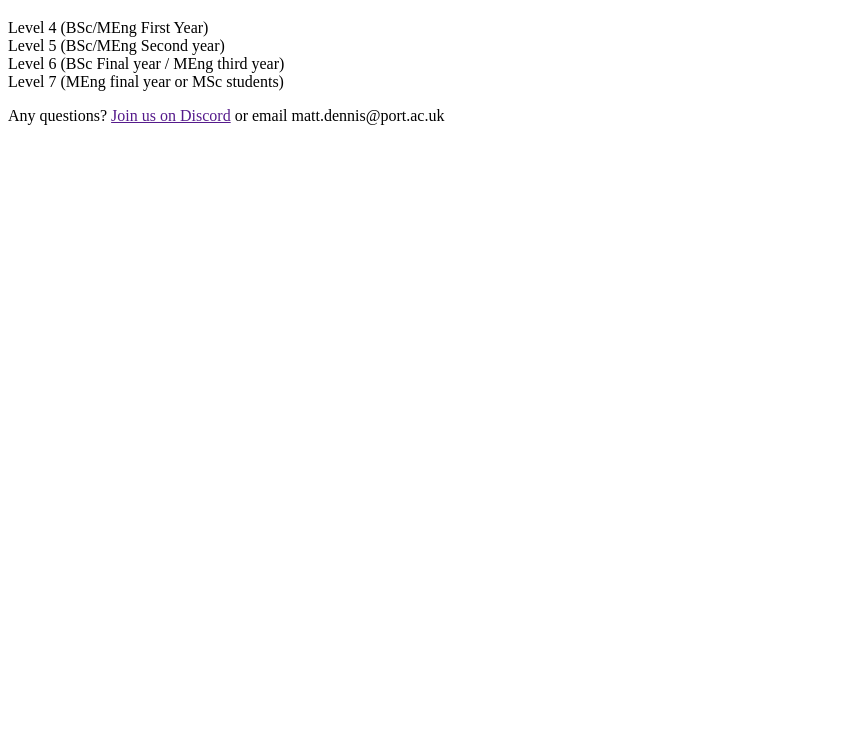
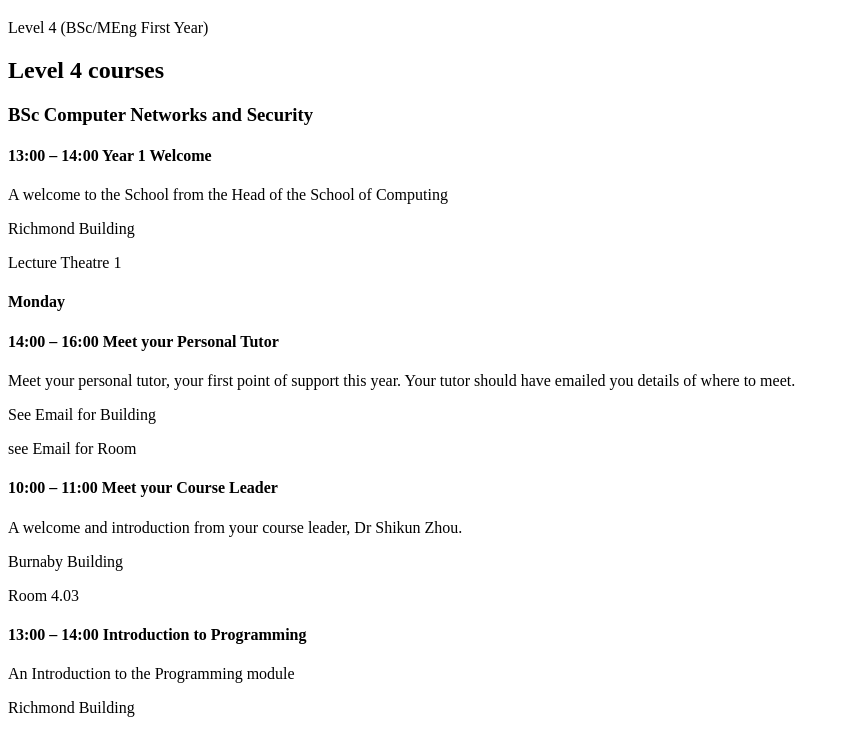
Before and after one commit to portsoc/induction, a website: page public/index.html in a window 1280 px wide. Shown: the part 61-791 px from the top of the page, without its empty margins (0-845 px from the left). Drawn offline with Linux system fonts and the light colour scheme.

Commit message:
works apart from sort

```diff
--- /dev/null
+++ b/index.js
@@ -0,0 +1,5 @@
+import express from 'express';
+
+const app = express();
+app.use(express.static('public'));
+app.listen(8080);
--- a/public/data/data.json
+++ b/public/data/data.json
@@ -14,10 +14,10 @@
           "title": "Meet your Personal Tutor",
           "description": "Meet your personal tutor, your first point of support this year. Your tutor should have emailed you details of where to meet.",
           "day": "monday",
-          "time": "13",
+          "time": "14",
           "duration": 2,
-          "building": "see email",
-          "room": "see email"
+          "building": "See Email for ",
+          "room": "see Email for Room"
         },
         {
           "title": "Transitioning to Higher Education (surnames A-J)",
@@ -57,8 +57,8 @@
           "day": "wednesday",
           "time": "9",
           "duration": "4",
-          "building": "See email",
-          "room": "See email"
+          "building": "See Email for ",
+          "room": "see Email for Room"
         },
         {
           "title": "Get Ready for Database Systems Development",
@@ -222,5 +222,115 @@
         }
       ]
     }
+  },
+  "plans": {
+    "L4": [
+      {
+        "code": "networks",
+        "title": "BSc Computer Networks and Security"
+      },
+      {
+        "code": "compsci-b",
+        "title": "BSc Computer Science"
+      },
+      {
+        "code": "compsci-m",
+        "title": "MEng Computer Science"
+      },
+      {
+        "code": "computing",
+        "title": "BSc Computing"
+      },
+      {
+        "code": "cyfor",
+        "title": "BSc Cyber Security and Forensics Computing"
+      },
+      {
+        "code": "datasci",
+        "title": "BSc Data Science and Analytics"
+      },
+      {
+        "code": "se",
+        "title": "BSc Software Engineering"
+      }
+    ],
+    "L5": [
+      {
+        "code": "networks",
+        "title": "BSc Computer Networks and Security"
+      },
+      {
+        "code": "compsci-b",
+        "title": "BSc Computer Science"
+      },
+      {
+        "code": "compsci-m",
+        "title": "MEng Computer Science"
+      },
+      {
+        "code": "computing",
+        "title": "BSc Computing"
+      },
+      {
+        "code": "cyfor",
+        "title": "BSc Cyber Security and Forensics Computing"
+      },
+      {
+        "code": "datasci",
+        "title": "BSc Data Science and Analytics"
+      },
+      {
+        "code": "se",
+        "title": "BSc Software Engineering"
+      }
+    ],
+    "L6": [
+      {
+        "code": "networks",
+        "title": "BSc Computer Networks and Security"
+      },
+      {
+        "code": "compsci-b",
+        "title": "BSc Computer Science"
+      },
+      {
+        "code": "compsci-m",
+        "title": "MEng Computer Science"
+      },
+      {
+        "code": "computing",
+        "title": "BSc Computing"
+      },
+      {
+        "code": "cyfor",
+        "title": "BSc Cyber Security and Forensics Computing"
+      },
+      {
+        "code": "datasci",
+        "title": "BSc Data Science and Analytics"
+      },
+      {
+        "code": "se",
+        "title": "BSc Software Engineering"
+      }
+    ],
+    "L7": [
+      {
+        "code": "compsci-m",
+        "title": "MEng Computer Science"
+      },
+      {
+        "code": "da",
+        "title": "MSc Data Analytics"
+      },
+      {
+        "code": "cnam",
+        "title": "MSc Computer Networks and Administration"
+      },
+      {
+        "code": "csfit",
+        "title": "MSc csfit"
+      }
+    ]
   }
 }
--- a/public/index.html
+++ b/public/index.html
@@ -21,15 +21,36 @@
 
 <template id="course-plan">
   <section>
-    <article data-day="monday">Monday</article>
-    <p>No events.</p>
-    <article data-day="tuesday">Tuesday</article>
-    <p>No events.</p>
-    <article data-day="wednesday">Wednesday</article>
-    <p>No events.</p>
-    <article data-day="thursday">Thursday</article>
-    <p>No events.</p>
-    <article data-day="friday">Friday</article>
-    <p>No events.</p>
+    <h3 class="course-title">Course</h3>
+    <article data-day="monday">
+      <h4>Monday</h4>
+      <p class="placeholder">No events.</p>
+    </article>
+    <article data-day="tuesday">
+      <h4>Tuesday</h4>
+      <p class="placeholder">No events.</p>
+    </article>
+    <article data-day="wednesday">
+      <h4>Wednesday</h4>
+      <p class="placeholder">No events.</p>
+    </article>
+    <article data-day="thursday">
+      <h4>Thursday</h4>
+      <p class="placeholder">No events.</p>
+    </article>
+    <article data-day="friday">
+      <h4>Friday</h4>
+      <p class="placeholder">No events.</p>
+    </article>
+
   </section>
 </template>
+
+<template id="event-template">
+  <div class="event">
+    <h4><span class="time"></span> – <span class="endtime"></span> <span class="title"></span></h4>
+    <p class="description"></p>
+    <p class="building"></p>
+    <p class="room"></p>
+  </div>
+</template>
--- a/public/index.js
+++ b/public/index.js
@@ -1,7 +1,92 @@
 const data = await fetchData();
-
+const ui = {};
+ui.main = document.querySelector('main');
+ui.levels = document.querySelectorAll('section.level');
 
 async function fetchData() {
   const response = await fetch('./data/data.json');
   return await response.json();
 }
+
+function getLevelText(level) {
+  const texts = {
+    "L4": "Level 4",
+    "L5": "Level 5",
+    "L6": "Level 6",
+    "L7": "Level 7",
+  };
+
+  return texts[level];
+}
+
+
+
+function populate() {
+  for (const [level, plans] of Object.entries(data.plans)) {
+    //const levelObj = data[level];
+    const levelHolder = ui.main.querySelector(`section[data-level="${level}"]`);
+    const levelHead = document.createElement('h2');
+    levelHead.textContent = `${getLevelText(level)} courses`;
+    levelHolder.append(levelHead);
+    for (const plan of plans) {
+      const planSect = document.querySelector('#course-plan').content.cloneNode(true).firstElementChild;
+      levelHolder.append(planSect);
+      planSect.querySelector('h3').textContent = plan.title;
+      // handle common events for all courses first
+      if (data[level] && data[level].common) {
+        for (const event of data[level].common.events) {
+          if (event.not && event.not.includes(plan.code)) continue;
+          const day = planSect.querySelector(`article[data-day="${event.day}"]`);
+          populateEvent(day, event);
+        }
+      }
+
+      // handle specific course events.
+      if (data[level] && data[level][plan.code]) {
+        for (const event of data[level][plan.code].events) {
+          const day = planSect.querySelector(`article[data-day="${event.day}"]`);
+          populateEvent(day, event);
+        }
+      }
+
+      sortEvents(planSect);
+    }
+
+  }
+}
+
+function sortEvents(plan) {
+  const days = ["monday", "tuesday", "wednesday", "thursday", "friday"];
+  for (const day of days) {
+    const events = plan.querySelectorAll(`article[data-day="${day}"] div`);
+    for (let i = 0; i < events.length - 1; i++) {
+      if (events[i].dataset.startTime < events[i + 1].dataset.startTime) {
+        console.log('triggered');
+        events[i].parentElement.prepend(events[i]);
+      }
+    }
+  }
+}
+
+function populateEvent(day, event) {
+  for (const ph of day.querySelectorAll('.placeholder')) {
+    ph.remove();
+  }
+  const eventElem = document.querySelector('#event-template').cloneNode(true).content.firstElementChild;
+  day.append(eventElem);
+  const startTimeEl = eventElem.querySelector('.time');
+  const endTimeEl = eventElem.querySelector('.endtime');
+  let endTime = Number.parseInt(event.time) + 1;
+  if (event.duration) {
+    endTime = Number.parseInt(event.time) + Number.parseInt(event.duration);
+  }
+  startTimeEl.textContent = `${event.time}:00`;
+  endTimeEl.textContent = `${endTime}:00`;
+  eventElem.querySelector('.title').textContent = event.title;
+  eventElem.querySelector('.description').textContent = event.description;
+  eventElem.querySelector('.building').textContent = `${event.building} Building`;
+  eventElem.querySelector('.room').textContent = event.room;
+  eventElem.dataset.startTime = event.time;
+}
+
+populate();
```
Also changed, not shown: package.json (+6 -1 lines), 1 other file.
